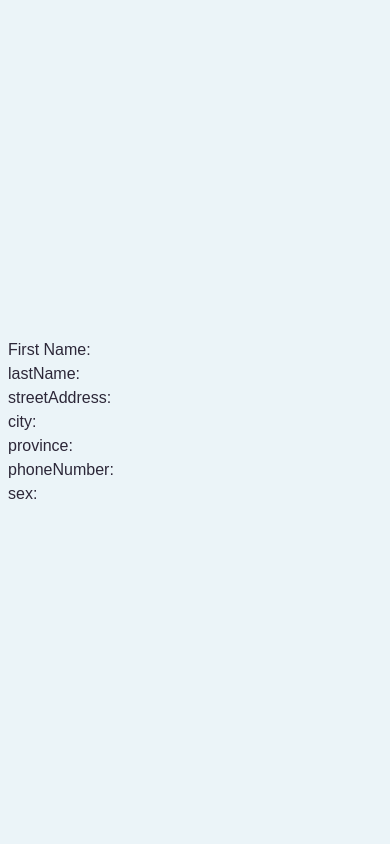
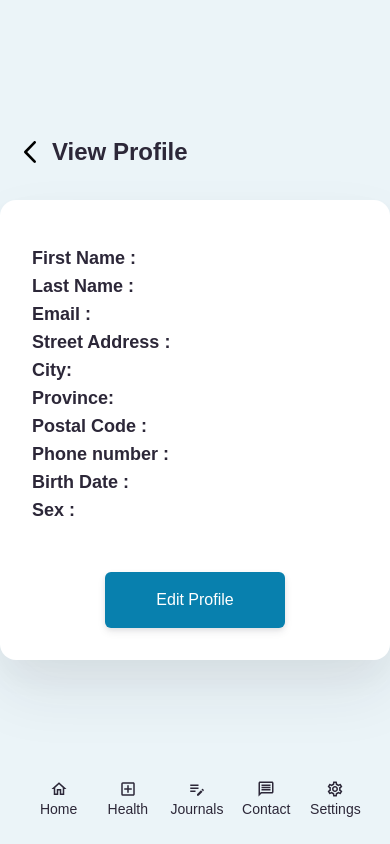
Before and after one commit to Chr728/Compass, a Next.js app in the folder client/: page /profile in a window 390 px wide. Built offline with nearby package versions, Linux system fonts and the light colour scheme; no server answers.

Commit message:
#23  profile view

```diff
--- a/client/app/profile/page.tsx
+++ b/client/app/profile/page.tsx
@@ -1,11 +1,17 @@
-// docker-compose -f docker-compose-dev.yml up
 "use client";
 import { useState, useEffect } from "react";
 import { useAuth } from "../contexts/AuthContext";
-import { getUser } from "../http/getUser"; // Import your getUser logic
+import { getUser } from "../http/getUser";
+import { useRouter } from "next/navigation";
+import Header from "../components/Header";
+import Link from "next/link";
+import Button from '../components/Button';
+import Menu from "../components/Menu";
+
 
 export default function Profile() {
-  // const { user } = useAuth();
+  const router = useRouter();
+  const { user } = useAuth();
   const [profile, setProfile] = useState({
     values: {
       email: "",
@@ -24,7 +30,8 @@ export default function Profile() {
   useEffect(() => {
     // HTTP Request to get user info
     async function fetchProfile() {
-      await fetch(`http://localhost:8000/api/users/1`, {
+      await fetch(`http://localhost:8000/api/users/${user?.uid}`, {
+
         method: "GET",
         headers: {
           "Content-Type": "application/json",
@@ -56,168 +63,62 @@ export default function Profile() {
     fetchProfile();
   }, []);
 
-  return (
-    <div className="bg-eggshell min-h-screen flex flex-col justify-center">
-      <p className="text-md ml-2 text-darkgrey" style={{ display: "inline" }}>
-        First Name: {profile.values.firstName}
-      </p>
-      <p className="text-md ml-2 text-darkgrey" style={{ display: "inline" }}>
-        lastName: {profile.values.lastName}
-      </p>
-      <p className="text-md ml-2 text-darkgrey" style={{ display: "inline" }}>
-        streetAddress: {profile.values.streetAddress}
-      </p>
-      <p className="text-md ml-2 text-darkgrey" style={{ display: "inline" }}>
-        city: {profile.values.city}
-      </p>
-      <p className="text-md ml-2 text-darkgrey" style={{ display: "inline" }}>
-        province: {profile.values.province}
-      </p>
-      <p className="text-md ml-2 text-darkgrey" style={{ display: "inline" }}>
-        phoneNumber: {profile.values.phoneNumber}
-      </p>
-      <p className="text-md ml-2 text-darkgrey" style={{ display: "inline" }}>
-        sex: {profile.values.sex}
-      </p>
-    </div>
-  );
-}
 
-// const Profile = () => {
-//   const { user } = useContext(AuthContext);
+    return (
+      <div className="bg-eggshell min-h-screen flex flex-col justify-center">
+          <button onClick={() => router.back()}>
+          <Header headerText="View Profile"></Header>
+        </button>
+        <span className="rounded-2xl  mt-6 mb-10 mr-28 bg-white flex flex-col m-auto w-full md:max-w-[800px] md:min-h-[600px] p-8 shadow-[0_32px_64px_0_rgba(44,39,56,0.08),0_16px_32px_0_rgba(44,39,56,0.04)]">
+        <div className="mt-3 relative">
+      <div>
+          <p className="text-lg ml-0 font-sans text-darkgrey  font-bold text-[16px]" style={{ display: 'inline' }}>First Name : </p>
+          <p className="text-md ml-2 text-darkgrey"  style={{ display: 'inline' }}>{profile.values.sex}</p>
+          <br></br>
+          <p className="text-lg ml-0 font-sans text-darkgrey  font-bold text-[16px]" style={{ display: 'inline' }}>Last Name : </p>
+          <p className="text-md ml-2 text-darkgrey"  style={{ display: 'inline' }}>{profile.values.lastName}</p>
+          <br></br>
+          <p className="text-lg ml-0 font-sans text-darkgrey  font-bold text-[16px]" style={{ display: 'inline' }}>Email : </p>
+          <p className="text-md ml-2 text-darkgrey"  style={{ display: 'inline' }}>{profile.values.email}</p>
+          <br></br>
+          <p className="text-lg ml-0 font-sans text-darkgrey  font-bold text-[16px]" style={{ display: 'inline' }}>Street Address : </p>
+          <p className="text-md ml-2 text-darkgrey"  style={{ display: 'inline' }}>{profile.values.streetAddress}</p>
+          <br></br>
+          <p className="text-lg ml-0 font-sans text-darkgrey  font-bold text-[16px]" style={{ display: 'inline' }}>City: </p>
+          <p className="text-md ml-2 text-darkgrey"  style={{ display: 'inline' }}>{profile.values.city}</p>
+          <br></br>
+          <p className="text-lg ml-0 font-sans text-darkgrey font-bold text-[16px]" style={{ display: 'inline' }}>Province: </p>
+          <p className="text-md ml-2 text-darkgrey"  style={{ display: 'inline' }}>{profile.values.postalCode}</p>
+          <br></br>
+          <p className="text-lg ml-0 font-sans text-darkgrey  font-bold text-[16px]" style={{ display: 'inline' }}>Postal Code : </p>
+          <p className="text-md ml-2 text-darkgrey"  style={{ display: 'inline' }}>{profile.values.postalCode}</p>
+          <br></br>
+          <p className="text-lg ml-0 font-sans text-darkgrey  font-bold text-[16px]" style={{ display: 'inline' }}>Phone number : </p>
+          <p className="text-md ml-2 text-darkgrey"  style={{ display: 'inline' }}>{profile.values.phoneNumber}</p>
+          <br></br>
 
-//   return (
-//      console.log(getUser('EKDqwnL967h8eiEiP43yhpZ4hJp1')),
+          <p className="text-lg ml-0 font-sans text-darkgrey font-bold text-[16px]" style={{ display: 'inline' }}>Birth Date : </p>
+          <p className="text-md ml-2 text-darkgrey" style={{ display: 'inline' }}>{profile.values.birthDate ? new Date(profile.values.birthDate).toISOString().split('T')[0] : ''}</p>
 
-//     <div className= "text-darkgrey">
-//       {/* <h1>Welcome, {USER?.firstName}!</h1> */}
-//       <p>Email: {user?.email}</p>
-//       <p>Phone: {user?.phoneNumber}</p>
-//       <p>UID: {user?.uid}</p>
-//     </div>
+          <br></br>
+          <p className="text-lg ml-0 font-sans text-darkgrey  font-bold text-[16px]" style={{ display: 'inline' }}>Sex : </p>
+          <p className="text-md ml-2 text-darkgrey"  style={{ display: 'inline' }}>{profile.values.sex}</p>
+          <br></br>
+     </div>
 
-//   );
-// };
-// export default Profile;
+      </div>
 
-// export default function Profile() {
-//   const router = useRouter();
-//   const { user } = useAuth();
-
-// const [profile, setProfile] = useState({
-//   values: {
-//     uid: "",
-//     email: "",
-//     firstName: "",
-//     lastName: "",
-//     streetAddress: "",
-//     city: "",
-//     province: "",
-//     postalCode: "",
-//     phoneNumber: "",
-//     birthDate: "",
-//     sex: "",
-//   },
-// });
-
-// const [isLoading, setIsLoading] = useState(true);
-//   const [error, setError] = useState(null);
-
-//   useEffect(() => {
-//     if (user && user.uid) {
-//       getUser(user.uid)
-//         .then((userData) => {
-//           if (user) {
-//            setProfile({getUser(uid)}));
-//             setProfile({
-//               values: {
-//                 uid: user.uid || "",
-//                 email: user.email || "",
-//                 firstName: user?.fname || "",
-//                 lastName: userData.lastName || "",
-//                 streetAddress: userData.streetAddress || "",
-//                 city: userData.city || "",
-//                 province: userData.province || "",
-//                 postalCode: userData.postalCode || "",
-//                 phoneNumber: userData.phoneNumber || "",
-//                 birthDate: userData.birthDate || "",
-//                 sex: userData.sex || "",
-//               },
-//             });
-//           } else {
-//             setError(null);
-//           }
-//           setIsLoading(false);
-//         })
-//         .catch((error) => {
-//           setError(null);
-//           setIsLoading(false);
-//         });
-//     }
-//   }, [user]);
-
-//   if (isLoading) {
-//     return <p>Loading...</p>;
-//   }
-
-//   if (error) {
-//     return <p>Error: {error}</p>;
-//   }
-
-//   return (
-//     <div className="bg-eggshell min-h-screen flex flex-col justify-center">
-//         <button onClick={() => router.back()}>
-//         <Header headerText="View Profile"></Header>
-//       </button>
-//       <span className="rounded-2xl  mt-6 mb-10 mr-28 bg-white flex flex-col m-auto w-full md:max-w-[800px] md:min-h-[600px] p-8 shadow-[0_32px_64px_0_rgba(44,39,56,0.08),0_16px_32px_0_rgba(44,39,56,0.04)]">
-//       <div className="mt-3 relative">
-//     <div>
-//         <p className="text-lg ml-0 font-sans text-darkgrey  font-bold text-[16px]" style={{ display: 'inline' }}>First Name : </p>
-//         <p className="text-md ml-2 text-darkgrey"  style={{ display: 'inline' }}> {user?.email}</p>
-//         <br></br>
-//         <p className="text-lg ml-0 font-sans text-darkgrey  font-bold text-[16px]" style={{ display: 'inline' }}>Last Name : </p>
-//         <p className="text-md ml-2 text-darkgrey"  style={{ display: 'inline' }}>Fred</p>
-//         <br></br>
-//         <p className="text-lg ml-0 font-sans text-darkgrey  font-bold text-[16px]" style={{ display: 'inline' }}>Email : </p>
-//         <p className="text-md ml-2 text-darkgrey"  style={{ display: 'inline' }}>M1234@gmail.com</p>
-//         <br></br>
-//         <p className="text-lg ml-0 font-sans text-darkgrey  font-bold text-[16px]" style={{ display: 'inline' }}>Street Address : </p>
-//         <p className="text-md ml-2 text-darkgrey"  style={{ display: 'inline' }}>1212 Alexis Nihon</p>
-//         <br></br>
-//         <p className="text-lg ml-0 font-sans text-darkgrey  font-bold text-[16px]" style={{ display: 'inline' }}>City: </p>
-//         <p className="text-md ml-2 text-darkgrey"  style={{ display: 'inline' }}>Saint Laurent</p>
-//         <br></br>
-//         <p className="text-lg ml-0 font-sans text-darkgrey font-bold text-[16px]" style={{ display: 'inline' }}>Province: </p>
-//         <p className="text-md ml-2 text-darkgrey"  style={{ display: 'inline' }}>QC</p>
-//         <br></br>
-//         <p className="text-lg ml-0 font-sans text-darkgrey  font-bold text-[16px]" style={{ display: 'inline' }}>Postal Code : </p>
-//         <p className="text-md ml-2 text-darkgrey"  style={{ display: 'inline' }}>M8J 2J3</p>
-//         <br></br>
-//         <p className="text-lg ml-0 font-sans text-darkgrey  font-bold text-[16px]" style={{ display: 'inline' }}>Phone number : </p>
-//         <p className="text-md ml-2 text-darkgrey"  style={{ display: 'inline' }}>5144424829</p>
-//         <br></br>
-//         <p className="text-lg ml-0 font-sans text-darkgrey  font-bold text-[16px]" style={{ display: 'inline' }}>Birth Date : </p>
-//         <p className="text-md ml-2 text-darkgrey"  style={{ display: 'inline' }}>04-31-1999</p>
-//         <br></br>
-//         <p className="text-lg ml-0 font-sans text-darkgrey  font-bold text-[16px]" style={{ display: 'inline' }}>Sex : </p>
-//         <p className="text-md ml-2 text-darkgrey"  style={{ display: 'inline' }}>Male</p>
-//         <br></br>
-//    </div>
-
-//     </div>
-
-//     <div className="flex justify-center mt-6">
-//     <Link href="/editprofile"  className="mt-6">
-//             <Button type="submit" text="Edit Profile" style={{ width: '180px', alignContent:'center' }} />
-//             </Link>
-//         </div>
-//     </span>
-//     <div className="mt-4" >
-//     <div className={`xl:max-w-[1280px] w-full  menu-container`}>
-//       <Menu />
-//     </div>
-//     </div>
-
-//     </div>
-//   );
-// }
+      <div className="flex justify-center mt-6">
+      <Link href="/editprofile"  className="mt-6">
+              <Button type="submit" text="Edit Profile" style={{ width: '180px', alignContent:'center' }} />
+              </Link>
+          </div>
+      </span>
+      <div className="mt-4" >
+      <div className={`xl:max-w-[1280px] w-full  menu-container`}>
+        <Menu />
+      </div>
+      </div>
+      </div>
+    );
+  }
```
Also changed, not shown: 1 other file (tests, documents, lock files or other folders).
